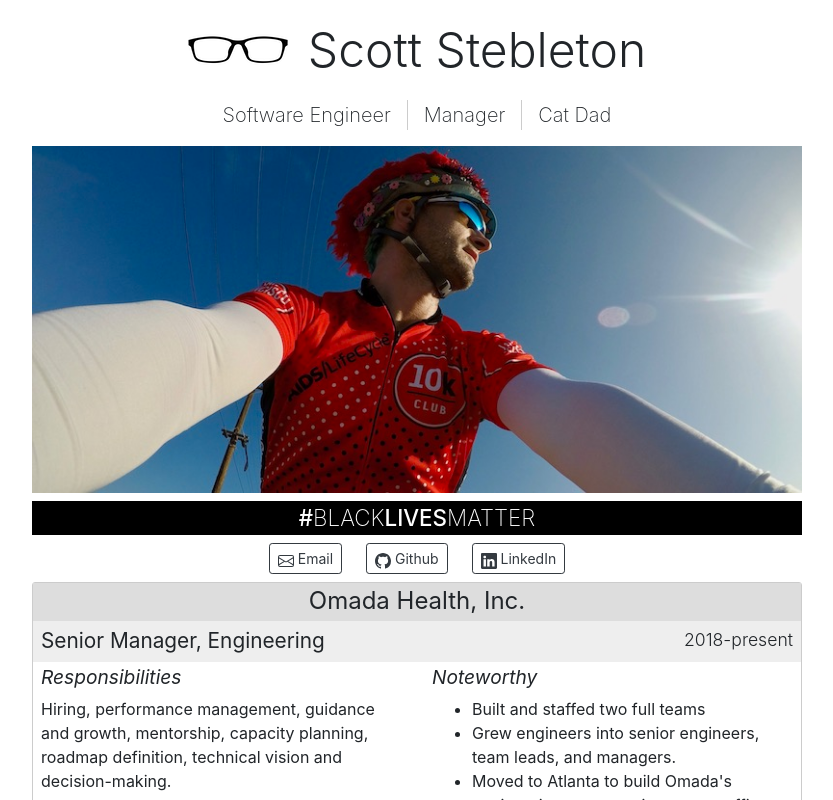
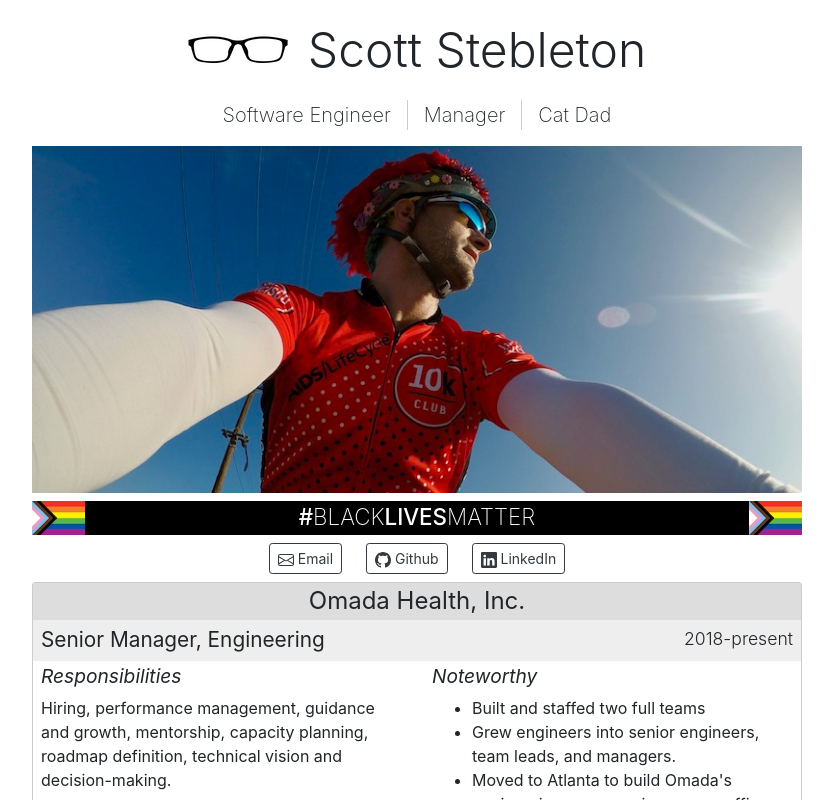
Before and after one commit to st33b/home-nextjs, a Next.js app: page / in a window 1280 px wide. Shown: the top 800 px of the page, without its empty margins (223-1056 px from the left). Built offline with nearby package versions, Linux system fonts and the light colour scheme.

Commit message:
decorate BLM banner with pride flag

```diff
--- a/components/blm.js
+++ b/components/blm.js
@@ -1,10 +1,15 @@
 import React from "react";
+import Image from "next/image";
 
 import styles from './blm.module.scss';
 
 const blm = () => {
   return (
-    <div className={styles.BlackLivesMatter}>
+    <div className={styles.BlackLivesMatter + " d-flex justify-content-between align-items-center"}>
+      <Image src="/images/progress_flag.jpg"
+             alt="The Progress Pride flag"
+             height={34}
+             width={53} />
       <h3>
         <a href="https://blacklivesmatter.com/" target='_new'>
           <span className="sr-only">Black Lives Matter</span>
@@ -14,6 +19,10 @@ const blm = () => {
           <span className={styles.WeightA + " aria-hidden"}>Matter</span>
         </a>
       </h3>
+      <Image src="/images/progress_flag.jpg"
+             alt="The Progress Pride flag"
+             height={34}
+             width={53} />
     </div>
   );
 };
--- a/components/blm.module.scss
+++ b/components/blm.module.scss
@@ -1,12 +1,13 @@
 .BlackLivesMatter {
   text-transform: uppercase;
   text-align: center;
-  margin-top: 0.5rem;
+  margin: 0.5rem auto;
+  background-color: #000;
+  padding: 0;
 
   h3 {
-    background-color: #000;
-    padding: 0.25rem 0;
     //font-variant: small-caps;
+    margin-bottom: 0;
     font-size: 1.2rem;
 
     a, a:hover {
```
Also changed, not shown: public/images/progress_flag.jpg (added).
